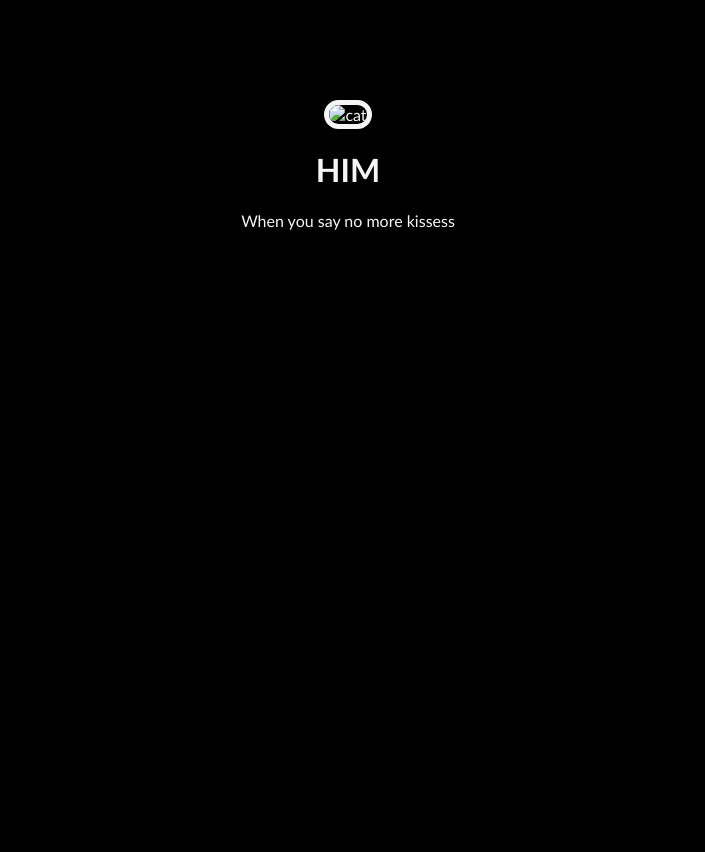
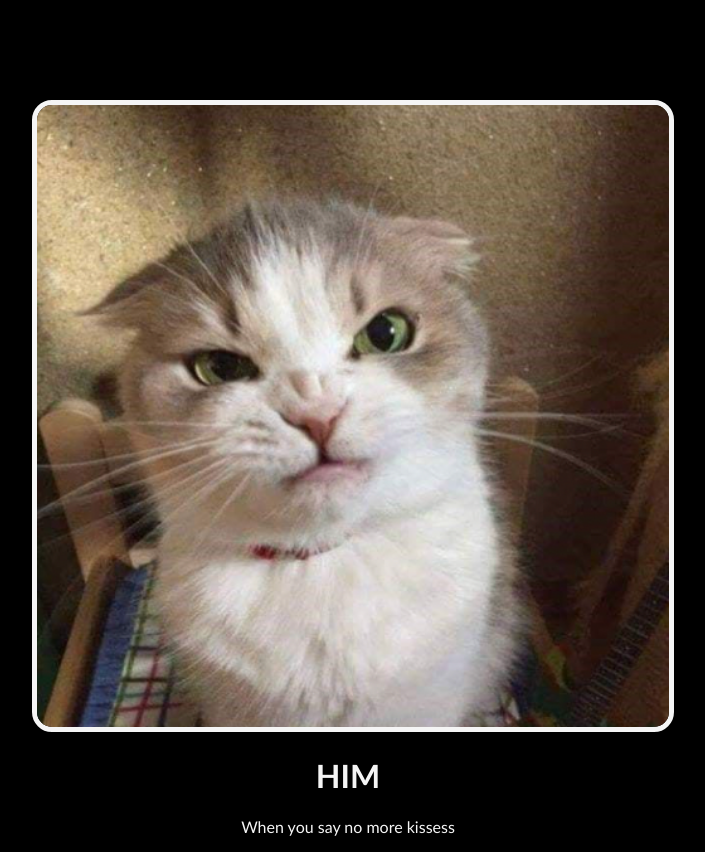
Before and after one commit to rravya14/meme-page, a plain HTML site: page index.html in a window 1280 px wide. Shown: the whole page, without its empty margins (292-997 px from the left). Before the commit the page ends 800 px from the top, so only its background shows below. Drawn offline with Linux system fonts and the light colour scheme.

Commit message:
Add files via upload

```diff
--- a/index.html
+++ b/index.html
@@ -24,7 +24,7 @@ But it must have the following features:
 </head>
 <body>
   <div class="poster1">
-    <img class="poster" src="./assets/images/Screenshot 2025-05-20 at 3.10.03 PM.png" alt="cat"/>
+    <img class="poster" src="./cat.png" alt="cat"/>
     <h1> HIM</h1>
     <p>When you say no more kissess</p>
   </div>
```
Also changed, not shown: cat.png (added).
